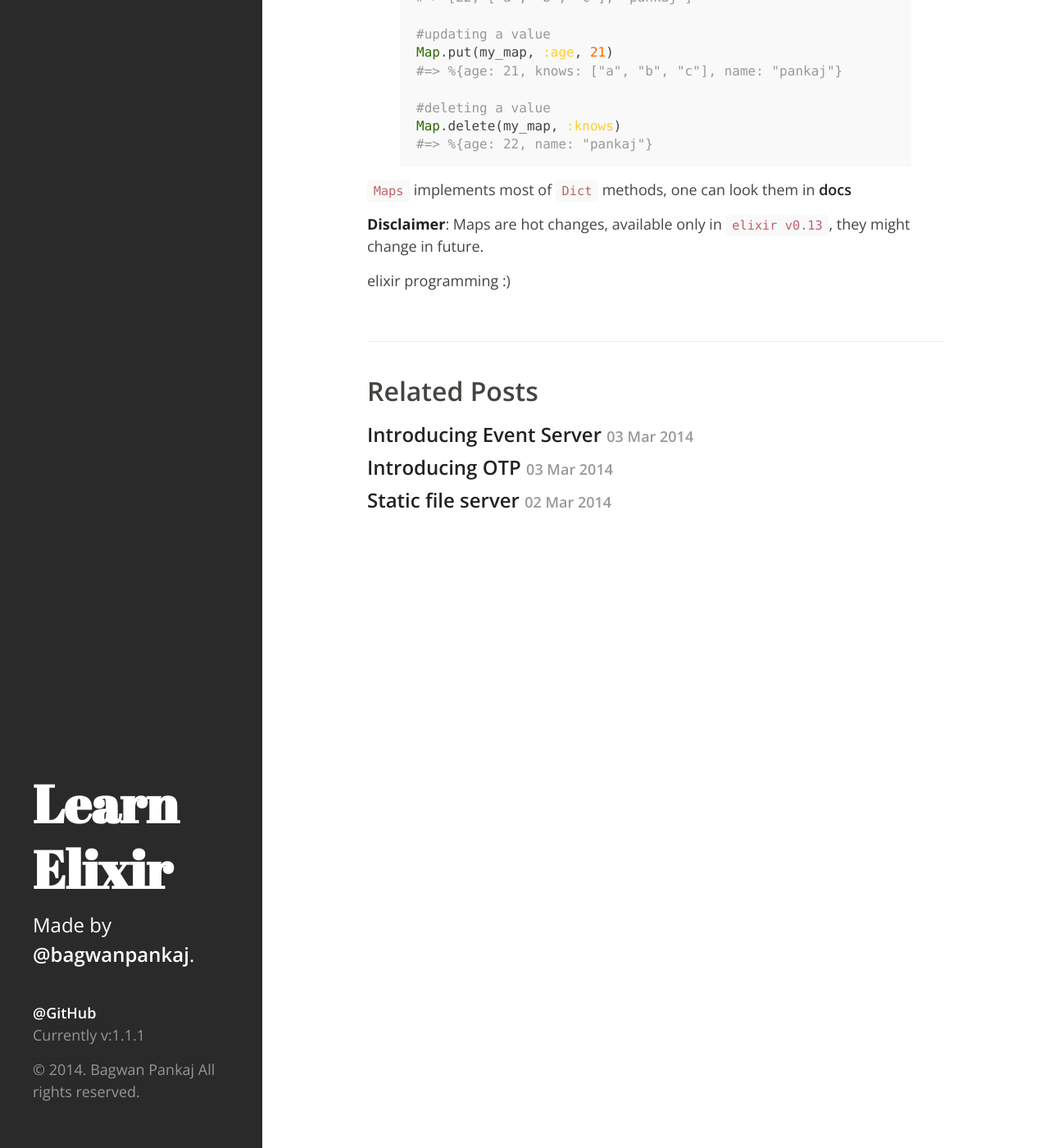
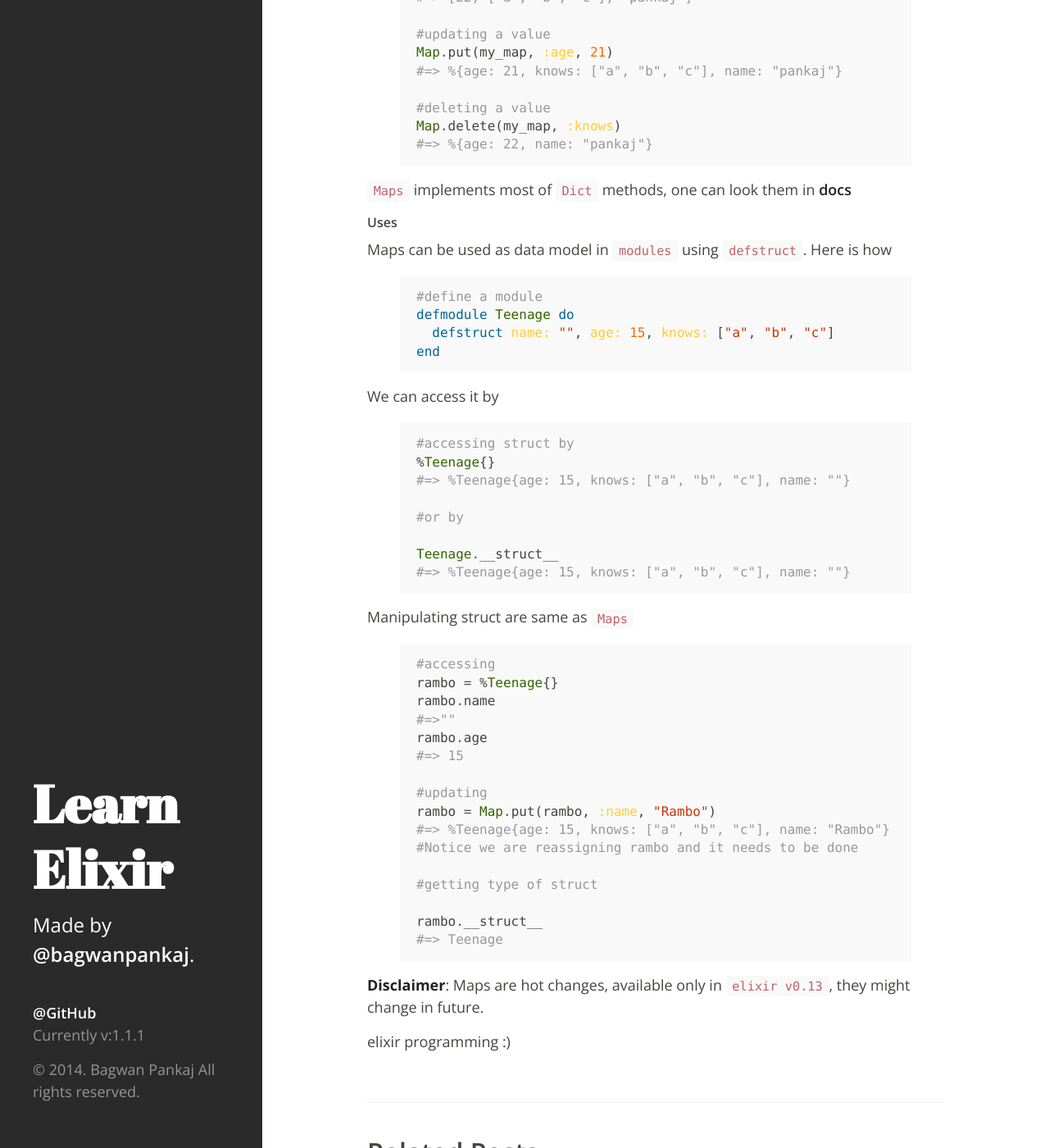
Before and after one commit to bagwanpankaj/elixir_by_example, a Jekyll site: the page built from _posts/2014-03-07-intro-to-maps-in-elixir-13.md, in a window 1280 px wide and 1400 px high, scrolled down 2040 px. Shown: the whole window at 82% size. Built offline with Jekyll 4.4.1, drawn with Linux system fonts in a browser that asks for light colours; Markdown is read by kramdown in place of the engine named in the settings; comment, search, counter and statistics services are not loaded.

Commit message:
[ADD] upated maps

```diff
--- a/_posts/2014-03-07-intro-to-maps-in-elixir-13.md
+++ b/_posts/2014-03-07-intro-to-maps-in-elixir-13.md
@@ -101,6 +101,52 @@ Map.delete(my_map, :knows)
 
 `Maps` implements most of `Dict` methods, one can look them in [docs](http://elixir-lang.org/docs/master/)
 
+##### Uses
+
+Maps can be used as data model in `modules` using `defstruct`. Here is how
+
+{% highlight elixir %}
+#define a module
+defmodule Teenage do
+  defstruct name: "", age: 15, knows: ["a", "b", "c"]
+end
+{% endhighlight %}
+
+We can access it by
+
+{% highlight elixir %}
+#accessing struct by
+%Teenage{}
+#=> %Teenage{age: 15, knows: ["a", "b", "c"], name: ""}
+
+#or by
+
+Teenage.__struct__
+#=> %Teenage{age: 15, knows: ["a", "b", "c"], name: ""}
+{% endhighlight %}
+
+Manipulating struct are same as `Maps`
+
+{% highlight elixir %}
+#accessing
+rambo = %Teenage{}
+rambo.name
+#=>""
+rambo.age
+#=> 15
+
+#updating
+rambo = Map.put(rambo, :name, "Rambo")
+#=> %Teenage{age: 15, knows: ["a", "b", "c"], name: "Rambo"}
+#Notice we are reassigning rambo and it needs to be done
+
+#getting type of struct
+
+rambo.__struct__
+#=> Teenage
+{% endhighlight %}
+
+
 __Disclaimer__: Maps are hot changes, available only in `elixir v0.13`, they might change in future.
 
 elixir programming :)
```
